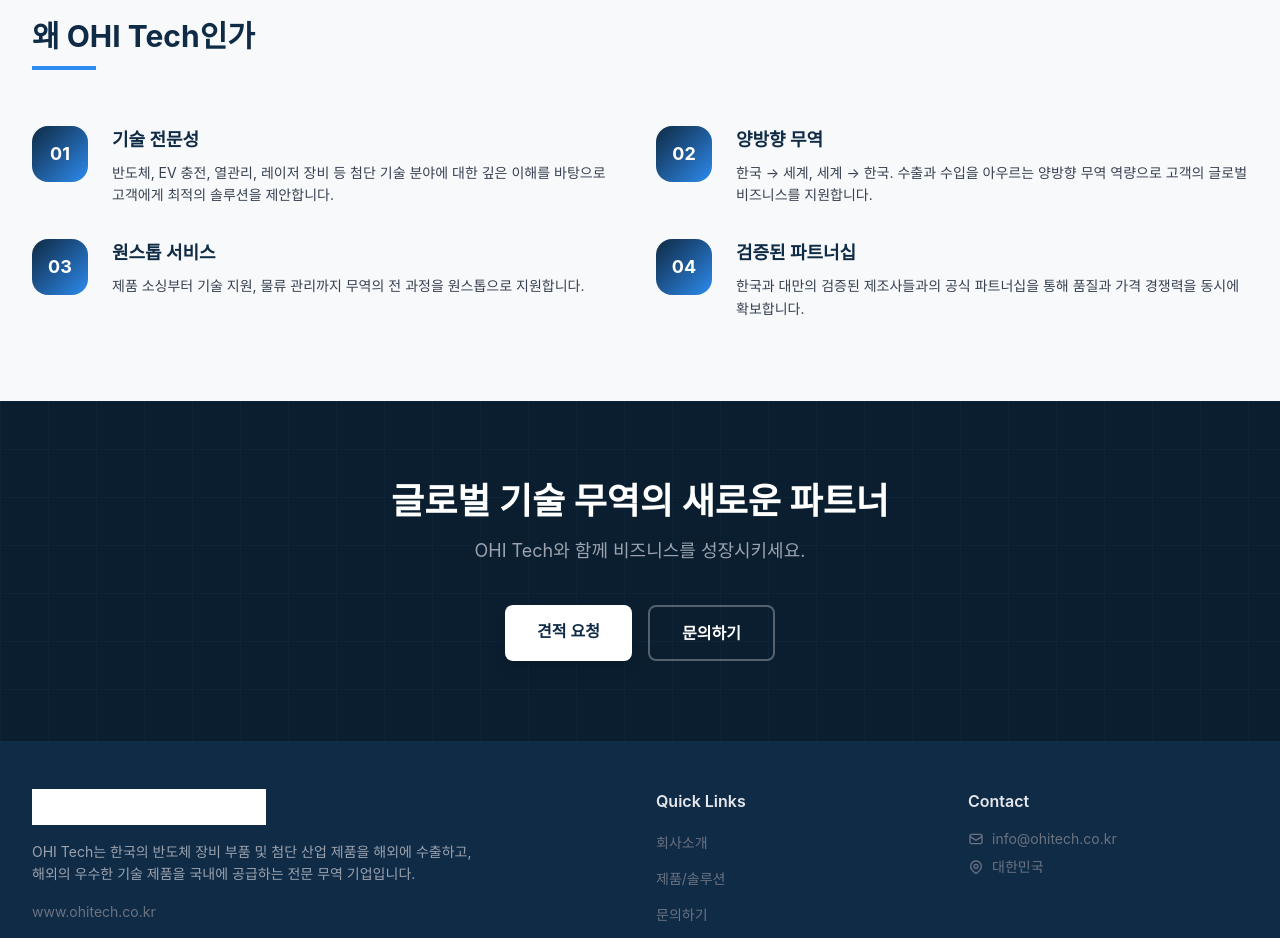
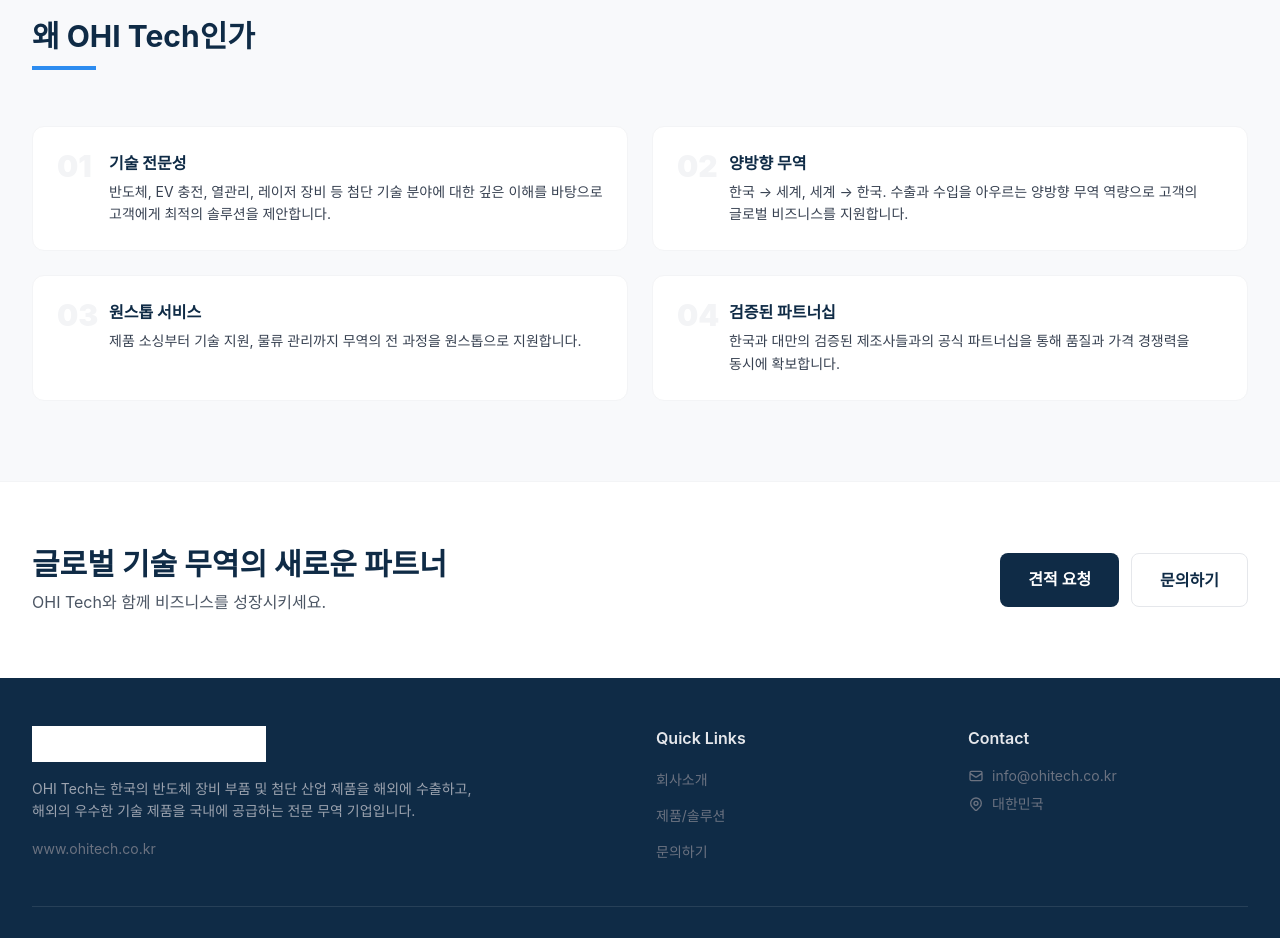
Before and after one commit to Jino00/ohitech-website, a Next.js app: page /about in a window 1280 px wide. Shown: the part 2580-3518 px from the top of the page. Built offline with nearby package versions, Linux system fonts and the light colour scheme; a web font is replaced by a local one.

Commit message:
style(design): FINDING-008 — about page: remove hero-gradient CTA + numbered circles → editorial cards

```diff
--- a/src/app/about/page.tsx
+++ b/src/app/about/page.tsx
@@ -394,16 +394,14 @@
               <div className="w-16 h-1 bg-[var(--accent)] mb-4" />
             </div>
 
-            <div className="grid md:grid-cols-2 gap-8">
+            <div className="grid md:grid-cols-2 gap-6">
               {c.strengths.map((item, i) => (
-                <div key={i} className="flex gap-6">
-                  <div className="shrink-0">
-                    <div className="w-14 h-14 rounded-2xl bg-gradient-to-br from-[var(--primary)] to-[var(--accent)] flex items-center justify-center">
-                      <span className="text-white font-bold text-lg">{item.num}</span>
+                <div key={i} className="flex gap-5 p-6 bg-white rounded-xl border border-gray-100">
+                  <div className="shrink-0 w-8 text-right">
+                    <span className="text-3xl font-black text-gray-100 leading-none select-none">{item.num}</span>
                   </div>
-                  </div>
-                  <div>
-                    <h3 className="text-lg font-bold text-[var(--primary)] mb-2">{item.title}</h3>
+                  <div className="min-w-0">
+                    <h3 className="text-base font-bold text-[var(--primary)] mb-1.5">{item.title}</h3>
                     <p className="text-sm text-gray-600 leading-relaxed">{item.desc}</p>
                   </div>
                 </div>
@@ -413,23 +411,27 @@
         </section>
 
         {/* CTA */}
-        <section className="hero-gradient py-20">
-          <div className="max-w-4xl mx-auto px-4 text-center">
-            <h2 className="text-3xl sm:text-4xl font-bold text-white mb-4">{c.ctaTitle}</h2>
-            <p className="text-gray-300 text-lg mb-10">{c.ctaDesc}</p>
-            <div className="flex flex-wrap justify-center gap-4">
+        <section className="py-16 bg-white border-t border-gray-100">
+          <div className="max-w-7xl mx-auto px-4 sm:px-6 lg:px-8">
+            <div className="flex flex-col md:flex-row md:items-center md:justify-between gap-8">
+              <div>
+                <h2 className="text-2xl sm:text-3xl font-bold text-[var(--primary)] mb-2">{c.ctaTitle}</h2>
+                <p className="text-gray-500 max-w-lg">{c.ctaDesc}</p>
+              </div>
+              <div className="flex flex-wrap gap-3 shrink-0">
                 <Link
                   href={`/contact?lang=${locale}&type=quote`}
-                className="px-8 py-3.5 bg-white text-[var(--primary)] font-semibold rounded-lg hover:bg-gray-100 transition shadow-lg"
+                  className="px-7 py-3.5 bg-[var(--primary)] text-white font-semibold rounded-lg hover:bg-[var(--primary-light)] transition"
                 >
                   {c.ctaBtn1}
                 </Link>
                 <Link
                   href={`/contact?lang=${locale}`}
-                className="px-8 py-3.5 border-2 border-white/30 text-white font-semibold rounded-lg hover:bg-white/10 transition"
+                  className="px-7 py-3.5 border border-gray-200 text-[var(--primary)] font-semibold rounded-lg hover:border-[var(--accent)] hover:text-[var(--accent)] transition"
                 >
                   {c.ctaBtn2}
                 </Link>
+              </div>
             </div>
           </div>
         </section>
```
Lines whose indentation alone changed are shown as unchanged.
